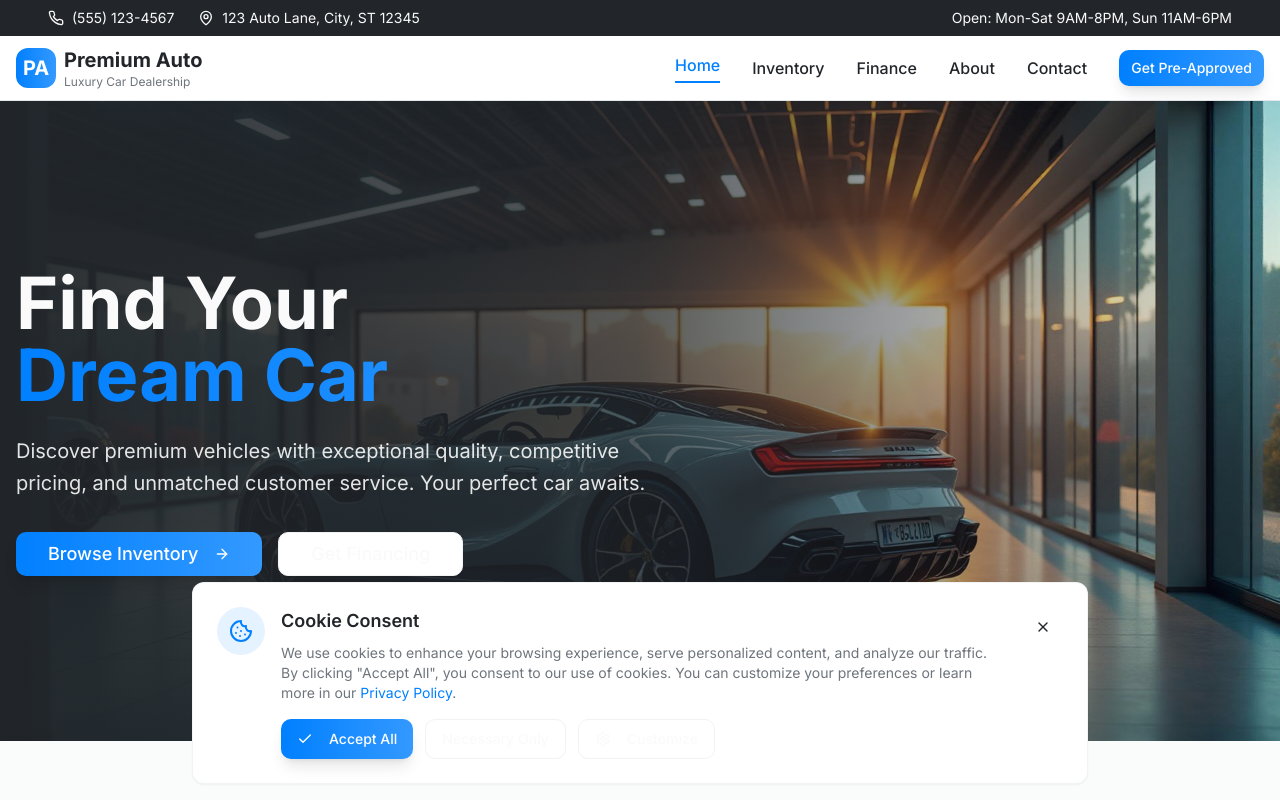
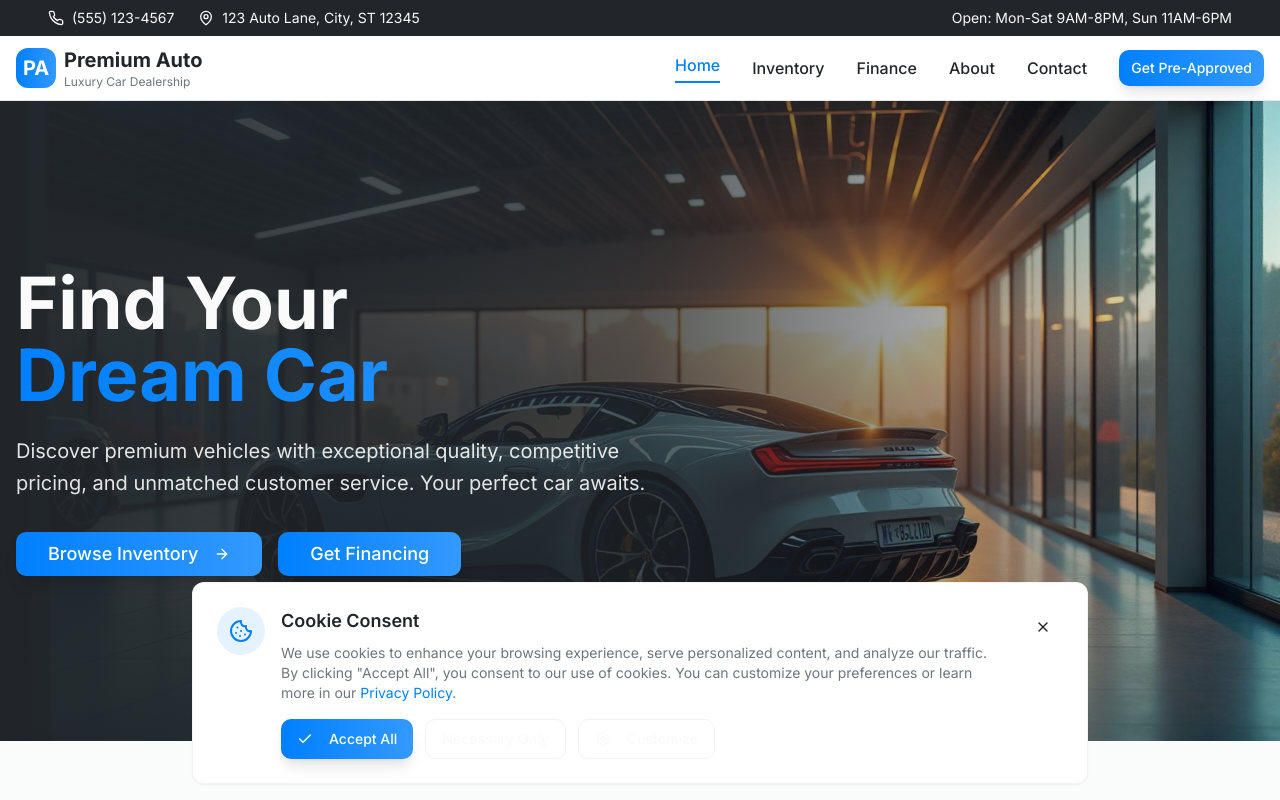
Before and after one commit to okaystunna/drive-ready-deal, a React (Vite) app: page / in a window 1280 px wide. Shown: the top 800 px of the page. Built offline with nearby package versions, Linux system fonts and the light colour scheme.

Commit message:
Fix "Get Financing" button style
The "Get Financing" button was not visible due to its white color. This commit changes its design to match the "Browse Inventory" button, ensuring consistent styling and visibility.

```diff
--- a/src/pages/Home.tsx
+++ b/src/pages/Home.tsx
@@ -1,3 +1,4 @@
+
 import { Link } from "react-router-dom";
 import { ArrowRight, Star, Shield, Award, Users } from "lucide-react";
 import { Button } from "@/components/ui/button";
@@ -36,7 +37,7 @@ const Home = () => {
                 </Button>
               </Link>
               <Link to="/finance">
-                <Button size="lg" variant="outline" className="btn-premium text-lg px-8 py-4">
+                <Button size="lg" className="btn-hero text-lg px-8 py-4">
                   Get Financing
                 </Button>
               </Link>
```
